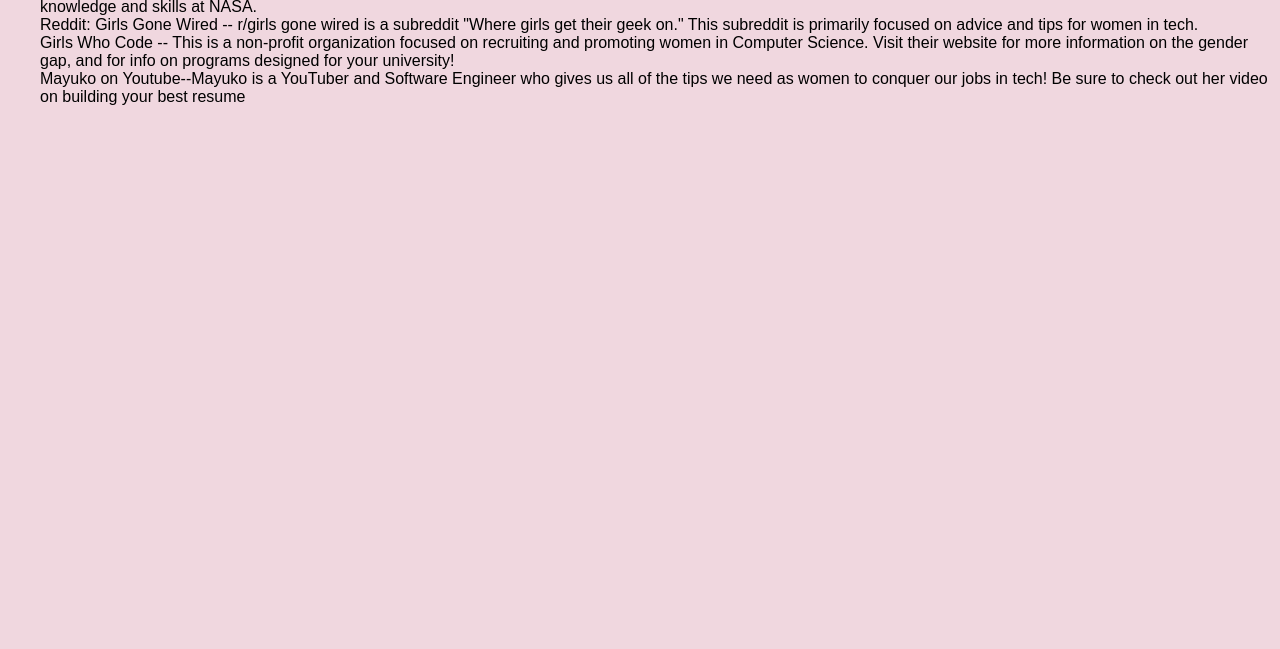
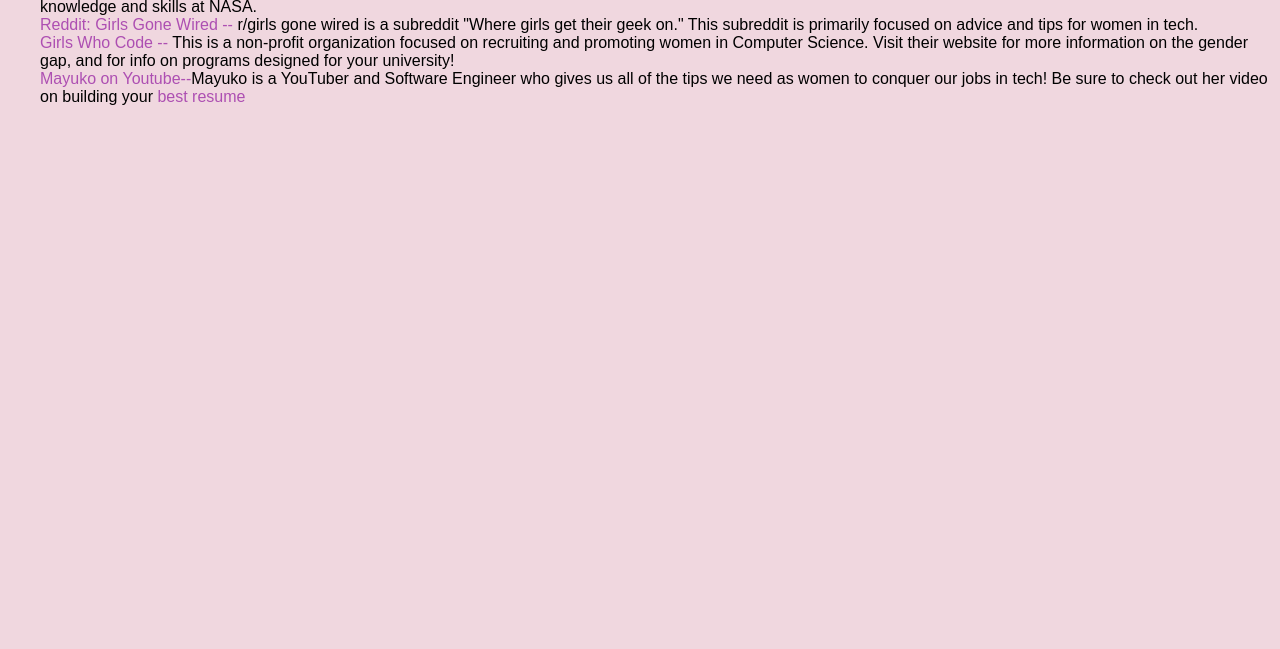
Before and after one commit to JadedThrone/WebsiteShell, a plain HTML site: page resource.html in a window 1280 px wide. Shown: the part 151-800 px from the top of the page. Drawn offline with Linux system fonts and the light colour scheme.

Commit message:
link color

```diff
--- a/resource.html
+++ b/resource.html
@@ -50,7 +50,7 @@
 
         /* CSS style for link */
         a {
-          color: #010101;
+          color: #ad4fb2;
           text-decoration: none;
         }
 
```
